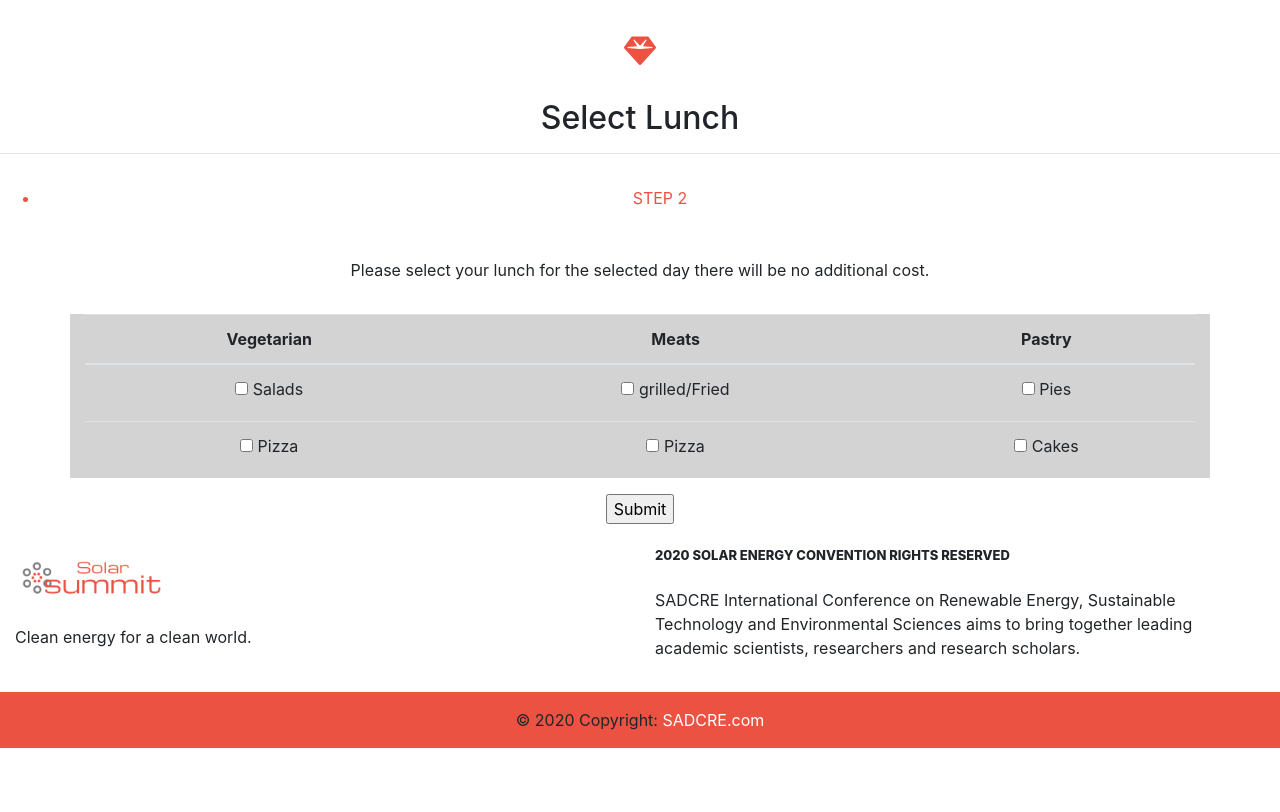
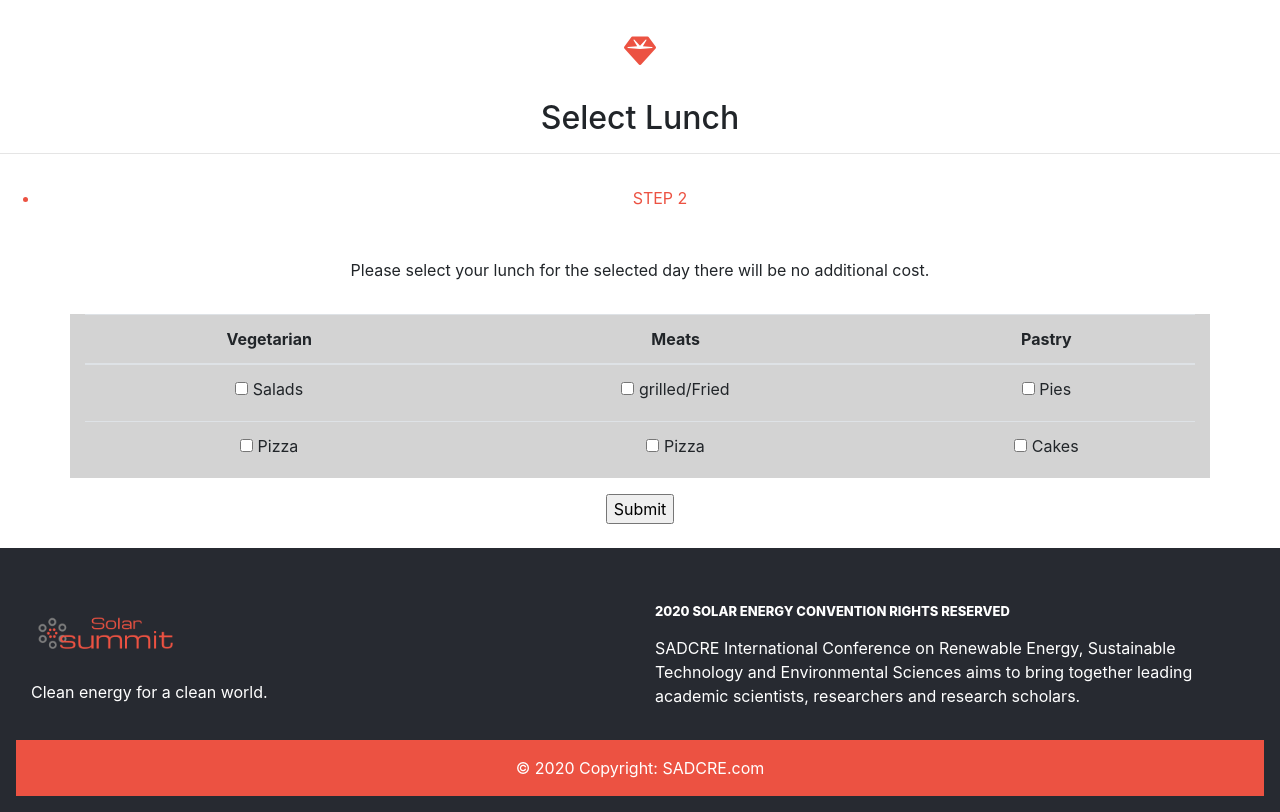
Before and after one commit to tnyandoro/Microverse-Capstone-Project-HTML, a website: page tickets.html in a window 1280 px wide. Shown: the part 709-1521 px from the top of the page. Before the commit the page ends 1457 px from the top, so only its background shows below. Drawn offline with nearby package versions, Linux system fonts and the light colour scheme; a web font is replaced by a local one.

Commit message:
Add fotter

```diff
--- a/tickets.html
+++ b/tickets.html
@@ -185,8 +185,10 @@
            <input type="submit" value="Submit">
     </form>
 </div>
+<br>
 </div>
-<section class="footer">
+
+<section class="footer text-white section-b">
 <!-- Footer -->
 <footer class="page-footer font-small blue pt-4">
 
@@ -212,7 +214,7 @@
       <div class="col-md-6 mb-md-0 mb-6 ">
 
         <!-- Links -->
-        <h5 class="text-uppercase footer-rights">2020 Solar Energy convention Rights Reserved</h5>
+        <h5 class="text-uppercase footer-rights m-0">2020 Solar Energy convention Rights Reserved</h5>
 
         <p>SADCRE International Conference on Renewable Energy, Sustainable Technology and Environmental Sciences aims to bring together leading academic scientists, researchers and research scholars.</p>
 
@@ -229,7 +231,7 @@
   <!-- Footer -->
 
   <!-- Copyright -->
-  <div class="footer-copyright footer-floor text-center py-3">© 2020 Copyright:
+  <div class="container-fluid footer-floor text-center py-3">© 2020 Copyright:
     <a href="#" class="text-white"> SADCRE.com</a>
   </div>
   <!-- Copyright -->
```
Also changed, not shown: about.html (+1 -1 lines).
